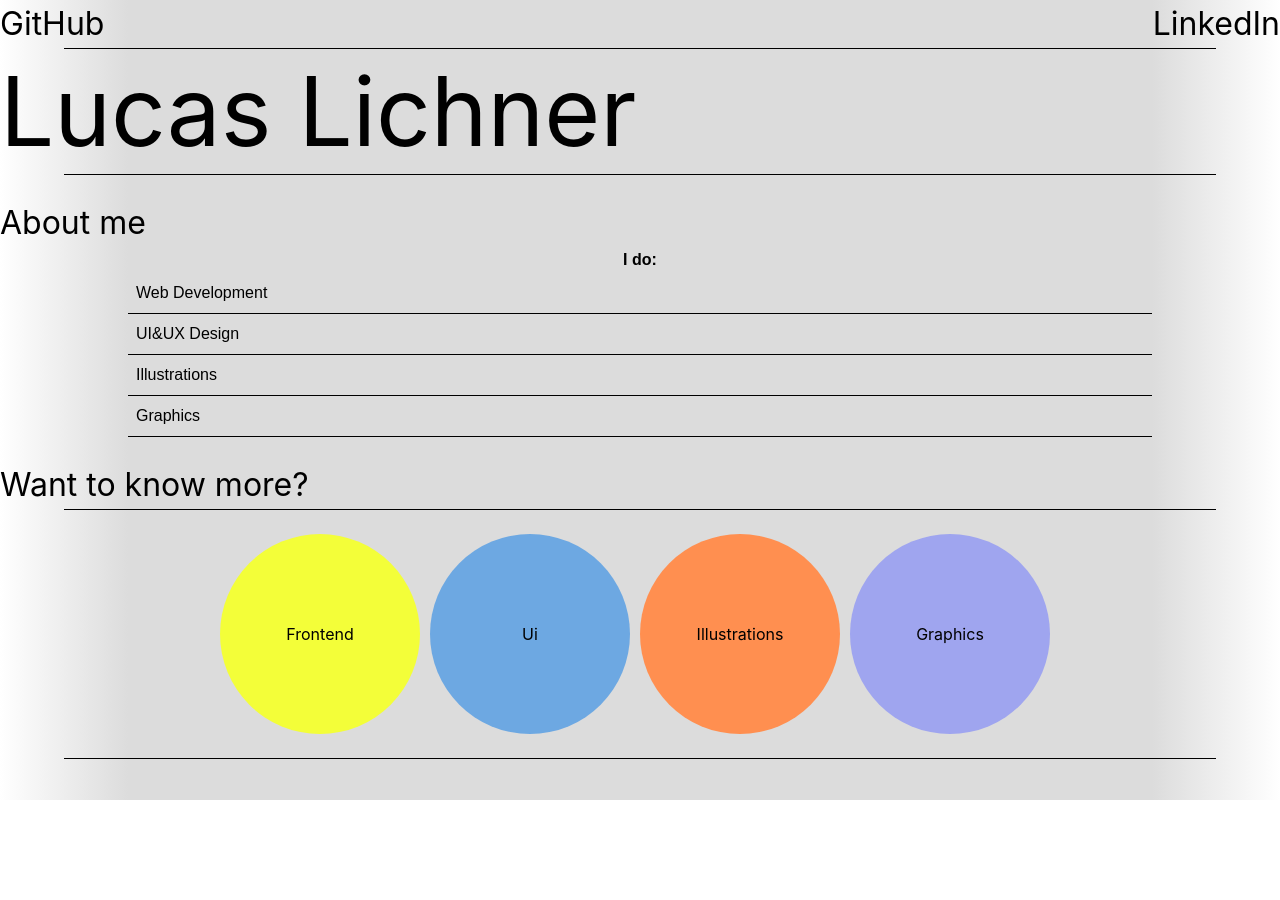
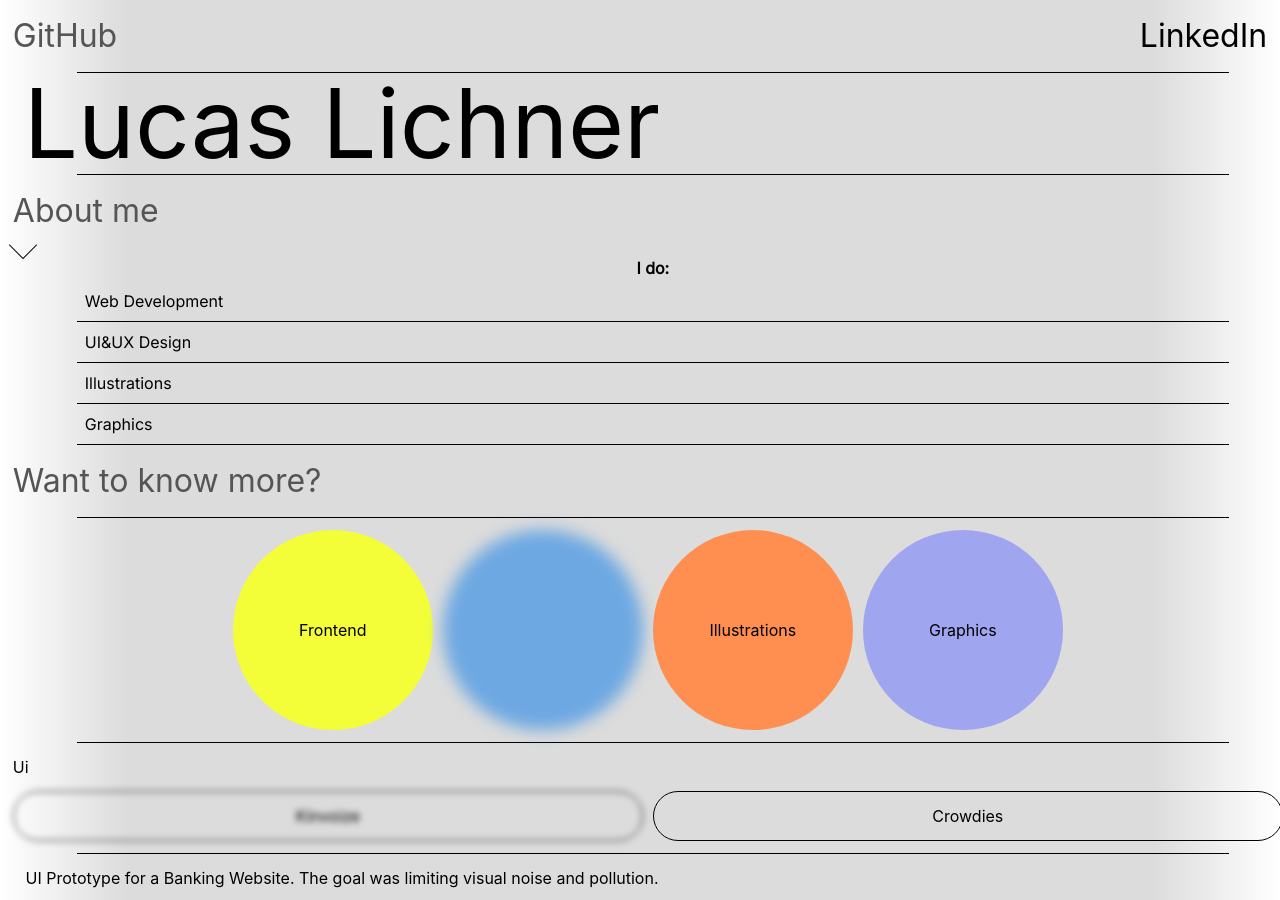
Before and after one commit to oopera/lucaslichner2.0, a React (Create React App) app: page / in a window 1280 px wide. Shown: the top 900 px of the page. Before the commit the page ends 800 px from the top, so only its background shows below. Built offline with nearby package versions, Linux system fonts and the light colour scheme.

Commit message:
Testing Stuff

```diff
--- a/package.json
+++ b/package.json
@@ -1,5 +1,5 @@
 {
-  "name": "kleiderschrank",
+  "name": "lucaslichner2.0",
   "version": "0.1.0",
   "private": true,
   "dependencies": {
@@ -10,6 +10,7 @@
     "react-dom": "^18.2.0",
     "react-image-gallery": "^1.2.8",
     "react-scripts": "5.0.1",
+    "react-transition-group": "^4.4.5",
     "web-vitals": "^2.1.4"
   },
   "scripts": {
--- a/public/index.html
+++ b/public/index.html
@@ -1,4 +1,27 @@
 <!DOCTYPE html>
+<!--
+          _____    _____
+         /\    \  /\    \
+        /::\____\/::\____\
+       /:::/    /:::/    /
+      /:::/    /:::/    /
+     /:::/    /:::/    /
+    /:::/    /:::/    /
+   /:::/    /:::/    /
+  /:::/    /:::/    /
+ /:::/    /:::/    /
+/:::/____/:::/____/
+\:::\    \:::\    \
+ \:::\    \:::\    \
+  \:::\    \:::\    \
+   \:::\    \:::\    \
+    \:::\    \:::\    \
+     \:::\    \:::\    \
+      \:::\    \:::\    \
+       \:::\____\:::\____\
+        \::/    /\::/    /
+         \/____/  \/____/
+ -->
 <html lang="en">
   <head>
     <meta charset="utf-8" />
@@ -10,12 +33,14 @@
       content="Web site created using create-react-app"
     />
     <link rel="apple-touch-icon" href="%PUBLIC_URL%/logo192.png" />
-
-    <link rel="manifest" href="%PUBLIC_URL%/manifest.json" />
+    <link rel="preconnect" href="https://fonts.googleapis.com">
+    <link rel="preconnect" href="https://fonts.gstatic.com" crossorigin>
+    <link href="https://fonts.googleapis.com/css2?family=Inter&display=swap" rel="stylesheet">
 
     <title>lu.</title>
   </head>
   <body>
+
     <div id="root"></div>
 
   </body>
--- a/src/App.css
+++ b/src/App.css
@@ -20,14 +20,36 @@
   border-bottom: 1pt solid black;
 }
 
+body{
+  background: linear-gradient(90deg, rgba(255,255,255,1) 0%, rgba(220,220,220,1) 10%, rgba(220,220,220,1) 90%, rgba(255,255,255,1) 100%);
+  overflow-x: hidden;
+}
+
 #root{
   width: 100vw;
-  height: 100vh;
+  height: fit-content;
   overflow-x: hidden;
-  background: rgb(255,255,255);
-  background: linear-gradient(90deg, rgba(255,255,255,1) 0%, rgba(220,220,220,1) 10%, rgba(220,220,220,1) 90%, rgba(255,255,255,1) 100%);
+
+
 }
 
+@keyframes sidescroll {
+  0% {margin-left: -40%;}
+  100% {margin-left: 100%;}
+}
+.scrolly{
+  animation: sidescroll 20s linear infinite;
+
+}
+
+  .openingContainer{
+    animation: openContainer 1s cubic-bezier(0.075, 0.82, 0.165, 1);
+}
+
+@keyframes openContainer {
+  0% {height: 0px;}
+  100% {height: 50px;}
+}
 
 .selectBall{
   width: 200px;
@@ -39,7 +61,31 @@
   overflow: visible;
   top: 0;
   transition: 150ms;
-  background-image: url('Images/blob.svg');
+  animation: inflate 2s cubic-bezier(0.075, 0.82, 0.165, 1);
+}
+
+@keyframes inflate{
+  0%{
+    height: 0px;
+  }
+  100%{
+    height: 100px;
+  }
+}
+
+.my-node-enter {
+  opacity: 0;
+}
+.my-node-enter-active {
+  opacity: 1;
+  transition: opacity 200ms;
+}
+.my-node-exit {
+  opacity: 1;
+}
+.my-node-exit-active {
+  opacity: 0;
+  transition: opacity 200ms;
 }
 
 .selectOblate{
@@ -63,6 +109,10 @@
   position: sticky;
   left: 0;
 }
+.stickierStuff{
+  position: fixed;
+}
+
 .selectors:hover{
   filter: blur(0.5rem);
 }
@@ -83,15 +133,20 @@
   color: white;
 
 }
-
+.stickyStuff{
+  width: fit-content;
+  height: fit-content;
+  border-radius: 100%;
+  background-color: #BFFE39;
+}
 .margin{
   margin-top: 120px;
 }
 table {
-  font-family: arial, sans-serif;
+  font-family: 'Inter', sans-serif;
   border-collapse: collapse;
-  width: 80%;
-  margin-left: 10%;
+  width: 90vw;
+  margin-left: 5vw;
   border-spacing: 0px;
 }
 
@@ -109,12 +164,16 @@ video{
 }
 
 .marginContainer > * {
-  margin-bottom: 3vh;
+  margin-bottom: 1.5vh;
+  margin-top: 1.5vh;
 
 }
 
 .marginContainer{
   height: 100%;
+  width: 98%;
+  margin-left: 1vw;
+  scroll-behavior: smooth;
 }
 
 
@@ -132,7 +191,7 @@ img, video{
   display: flex;
   align-items: center;
   justify-content: center;
-  overflow-y: visible;
+
   width: 100vw;
 
 }
@@ -159,16 +218,33 @@ img, video{
 .hoverPar{
   font-size: 200%;
   transition: 150ms;
+  color: #555;
 
 }
 .hoverPar:hover{
   margin-left: 25px;
-  filter: blur(0.2rem);
+  filter: blur(0.1rem);
+  color: black;
+}
+.hoverpar::before{
+  content: linear-gradient(#e66465, #9198e5);
+  height: 100px;
+  width: 100px;
+  background-color: black;
 }
 .right{
   font-size: 200%;
   float: right;
+
   transition: 150ms;
+}
+
+.arrowDown{
+  border-bottom: 1pt solid black;
+  border-left: 1pt solid black;
+  transform: rotate(-45deg);
+  width: 20px;
+  height: 20px;
 }
 
 .right:hover{
@@ -188,6 +264,11 @@ td:hover {background-color: #BFFE39;}
   transition: 150ms;
 }
 
+.absolute{
+  position: fixed;
+
+}
+
 ::-webkit-scrollbar {
   width: 5px;
   height: 5px;
--- a/src/App.js
+++ b/src/App.js
@@ -1,5 +1,5 @@
-import './App.css';
-import {useRef, useState} from "react";
+import styles from './App.css';
+import {useEffect, useRef, useState, useCallback} from "react";
 import React from "react";
 import AboutMe from "./Components/AboutMe";
 import InvoiceMain from './Images/UI/InvoiceMain.jpg'
@@ -22,6 +22,9 @@ import Tatsumaki from './Images/Chars/Tatsumaki.png'
 import Tiger from './Images/Animals/Tiger.png'
 import Humpy from './Images/Poster/Humpy.jpg'
 import Lucas from './Images/Portraits/LUCAS.png'
+import {CSSTransition} from 'react-transition-group'; // ES6
+
+
 function App() {
     const Frontend = {topic: 'Frontend', projects: ['lucaslichner.de', 'MockWebshop', 'ImageEditor'], color:'#F3Fe39'};
     const UI = {topic: 'Ui', color:'black', projects: ['Kinvoize', 'Crowdies'], color:'#6DA8E2'}
@@ -42,33 +45,35 @@ function App() {
 
     const allProjects = [Kinvoize, Crowdies, Lucaslichner, ImageEditor, MockWebshop, Covers, StandaloneGraphics, Characters, Animals, Posters, Portraits]
     const topics  = [Frontend, UI, Illustration, Graphics];
-    const [selectedTopic, setSelectedTopic] = useState([])
-    const [projects, setProjects] = useState([]);
-    const [selectedProject, setSelectedProject] = useState([]);
+    const [selectedTopic, setSelectedTopic] = useState('Ui')
+    const [projects, setProjects] = useState(UI.projects);
+    const [selectedProject, setSelectedProject] = useState('Kinvoize');
 
+    useEffect(() => {
+        console.log('WITH ' + String.fromCodePoint(0x2764) + ' FROM LUCAS')
+    },[]);
     const myRef = useRef(null)
 
     const balls =  topics.map((topic) =>
-        <SelectBall setProjects={setProjects} setSelectedProject={setSelectedProject} projects={projects} selectedTopic={selectedTopic} setSelectedTopic={setSelectedTopic} topic={topic} />
+        <SelectBall key={topic.name} setProjects={setProjects} setSelectedProject={setSelectedProject} projects={projects} selectedTopic={selectedTopic} setSelectedTopic={setSelectedTopic} topic={topic} />
     )
 
     const oblates =  projects.map((project) =>
-        <SelectOblate   selectedProject={selectedProject} executeScroll={executeScroll} setSelectedProject={setSelectedProject} project={project} />
+        <SelectOblate  key={project.name} selectedProject={selectedProject} executeScroll={executeScroll} setSelectedProject={setSelectedProject} project={project} />
     )
 
-    console.log(selectedProject)
 
     const selProj = allProjects.map((project) => {
     if(project.type === 'images' && project.name === selectedProject){
-    return <div ref={myRef}>
+    return <div key={project.name} ref={myRef}>
         <ImageContent text={project.text} images={project.images}/>
     </div>
     }else if(project.type === 'videos' && project.name === selectedProject){
-    return    <div ref={myRef}>
+    return    <div key={project.name} ref={myRef}>
         <VideoContent link= {project.link} title={project.text} video={project.video}/>
     </div>
     }else if(project.type === 'mixed' && project.name === selectedProject){
-    return    <div ref={myRef}>
+    return    <div key={project.name} ref={myRef}>
         <ImageContent text={project.text} images={project.images}/>
         <VideoContent link= {''} title={''} video={project.video}/>
         </div>
@@ -79,13 +84,48 @@ function App() {
         setTimeout(() => {
         myRef.current.scrollIntoView({behavior: "smooth"})
     }, 500)}
+    const konsti = document.getElementById('root')
+    const shtickies = Array.from(document.getElementsByClassName('stickyStuff'))
+    console.log(shtickies)
+    const [ypos, setYpos] = useState(konsti.scrollTop)
+    document.getElementById('root').addEventListener("scroll", function () {
+        myFunc();
+    }, false);
 
+    function myFunc() {
+        if(konsti.scrollTop){
+            console.log('down')
+            setYpos(konsti.scrollTop)
+            shtickies.map((element) => {
+                element.classList.remove('sticky')
+            })
+        }else{
+            console.log('up')
+            setYpos(konsti.scrollTop)
+            shtickies.map((element) => {
+                element.classList.add('sticky')
+            })
+        }
+    }
+
+    /*
+    Cool Stuff to do:
+    Animted Blobs anstatt circles
+    REACT CSS ANINMATIONS
+    */
+
+
+    const [inProp, setInProp] = useState(true);
     return (
                             <div className="marginContainer">
-                                <a className="hoverPar" id='hbutton' href = "https://github.com/oopera.html" target="_blank"> GitHub </a>
-                                <a className="right" id='hbutton' href = "https://www.linkedin.com/in/lucaslichner/" target="_blank2"> LinkedIn </a>
+                                <div>
+                                <a className="hoverPar sticky" id='hbutton' href = "https://github.com/oopera.html" target="_blank"> GitHub </a>
+                                <a className="right sticky" id='hbutton' href = "https://www.linkedin.com/in/lucaslichner/" target="_blank2"> LinkedIn </a>
+                                </div>
                             <DividerLine/>
-                                <p style={{fontSize: '600%',   lineHeight: "0.8"}} id='aboutMe'>Lucas Lichner</p>
+
+                                <p style={{fontSize: '600%', marginLeft:'0px', whiteSpace: 'nowrap',  lineHeight: "0.8"}}  className='scrolly' id='aboutMe'>Lucas Lichner</p>
+
                             <DividerLine/>
                             <AboutMe
                             />
@@ -95,9 +135,11 @@ function App() {
                                 </div>
                             <DividerLine/>
                                 <p>{selectedTopic}</p>
-                                    <div className="centerClass sideScroll">
-                                        {oblates }
-                                    </div>
+                                <CSSTransition in={selectedProject} timeout={200} classNames="my-node">
+                                <div className="centerClass sideScroll">
+                                    {oblates}
+                                </div>
+                                    </CSSTransition>
                             {projects.length !== 0 &&
                             <DividerLine/>
                             }
@@ -118,7 +160,7 @@ function ScrollToTop(){
     const aboutMe = document.getElementById('aboutMe');
 
     return(
-        <a className="hoverPar"  onClick={() => aboutMe.scrollIntoView({behavior: 'smooth'})}> Back to Top </a>
+        <a className="hoverPar stickyStuff"  onClick={() => aboutMe.scrollIntoView({behavior: 'smooth'})}> Back to Top </a>
     )
 }
 
@@ -147,7 +189,7 @@ function SelectBall(props){
     }
 
     return(
-        <div style={{background: props.topic.color}}onClick={() => doStuff()} className={styles}>
+        <div style={{background: props.topic.color}}onClick={() => doStuff()} className={styles}>
             <p style={styles2}>{props.topic.topic}</p>
         </div>
 
--- a/src/Components/Content.js
+++ b/src/Components/Content.js
@@ -1,7 +1,6 @@
 export function ImageContent(props){
-
     const images = props.images.map((image) =>
-    <img src={image} alt='an image'/>
+    <img key={image} src={image} alt='an image'/>
     )
 
     return(
@@ -17,7 +16,7 @@ export function VideoContent(props){
     return(
         <div className="marginContainer">
              <a href = {props.link} target="_blank2">{props.title}</a>
-             <video ref={props.ref} muted='muted' autoplay='autoplay' name="Video Name">
+             <video ref={props.ref} muted='muted' autoplay='autoPlay' name="Video Name">
              <source src={props.video}/>
              </video>
         </div>
```
Also changed, not shown: 1 other file (tests, documents, lock files or other folders).
